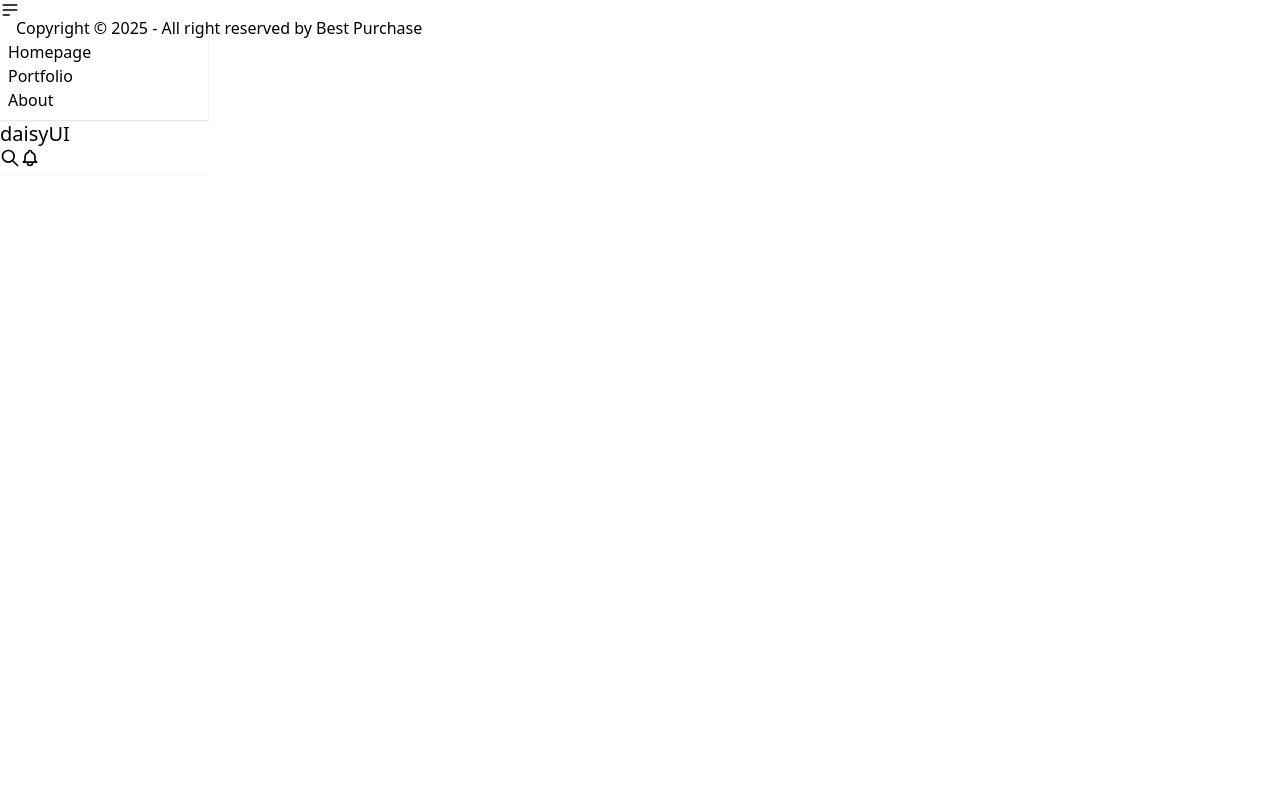
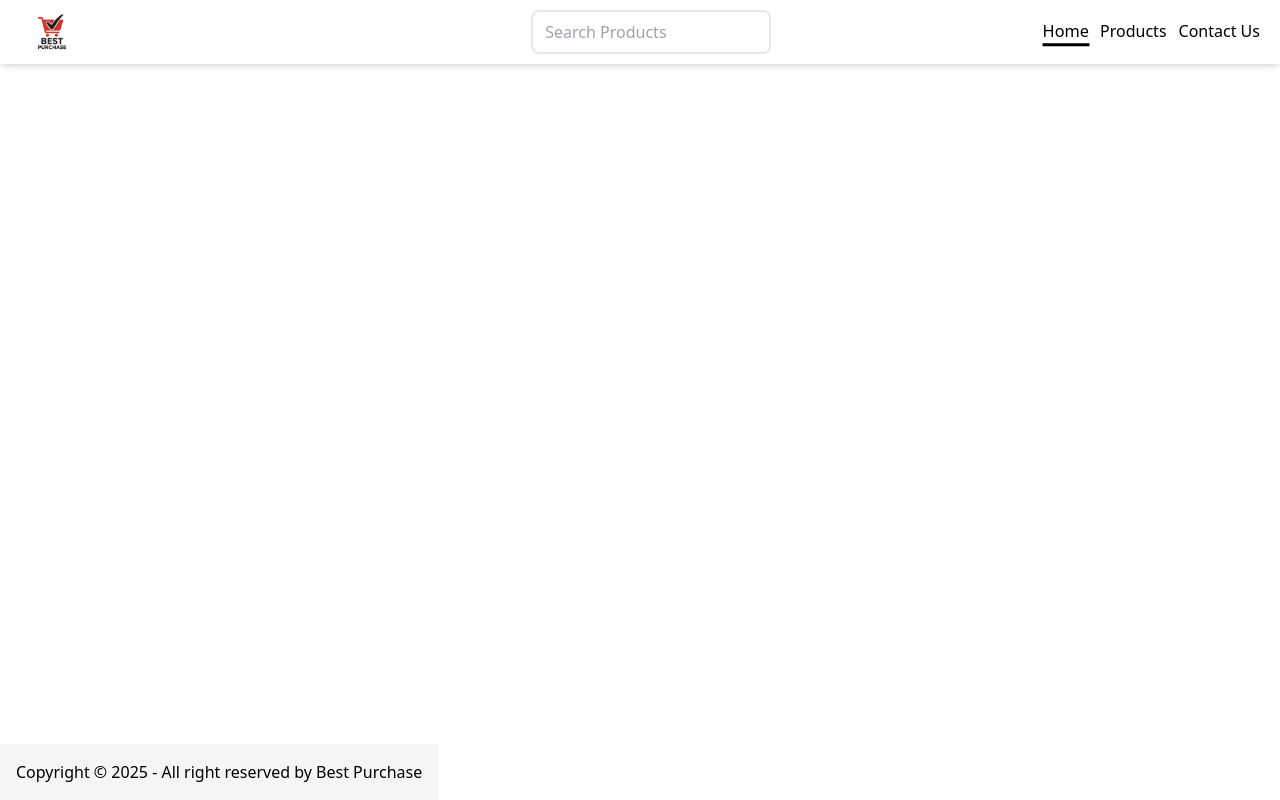
Before and after one commit to shekhmohibur/best-purchase, a React (Vite) app: page / in a window 1280 px wide. Built offline with nearby package versions, Linux system fonts and the light colour scheme.

Commit message:
created a nesponsive navbar

```diff
--- a/package.json
+++ b/package.json
@@ -14,6 +14,7 @@
     "match-sorter": "^8.1.0",
     "react": "^19.1.1",
     "react-dom": "^19.1.1",
+    "react-icons": "^5.5.0",
     "react-router-dom": "^7.8.1",
     "sort-by": "^1.2.0"
   },
--- a/src/assets/components/header/Header.jsx
+++ /dev/null
@@ -1,36 +0,0 @@
-const Header = () => {
-    return (
-        <div className="navbar bg-base-100 shadow-sm fixed top-0 left-0 bottom-">
-            <div className="navbar-start">
-                <div className="dropdown">
-                    <div tabIndex={0} role="button" className="btn btn-ghost btn-circle">
-                        <svg xmlns="http://www.w3.org/2000/svg" className="h-5 w-5" fill="none" viewBox="0 0 24 24" stroke="currentColor"> <path strokeLinecap="round" strokeLinejoin="round" strokeWidth="2" d="M4 6h16M4 12h16M4 18h7" /> </svg>
-                    </div>
-                    <ul
-                        tabIndex={0}
-                        className="menu menu-sm dropdown-content bg-base-100 rounded-box z-1 mt-3 w-52 p-2 shadow">
-                        <li><a>Homepage</a></li>
-                        <li><a>Portfolio</a></li>
-                        <li><a>About</a></li>
-                    </ul>
-                </div>
-            </div>
-            <div className="navbar-center">
-                <a className="btn btn-ghost text-xl">daisyUI</a>
-            </div>
-            <div className="navbar-end">
-                <button className="btn btn-ghost btn-circle">
-                    <svg xmlns="http://www.w3.org/2000/svg" className="h-5 w-5" fill="none" viewBox="0 0 24 24" stroke="currentColor"> <path strokeLinecap="round" strokeLinejoin="round" strokeWidth="2" d="M21 21l-6-6m2-5a7 7 0 11-14 0 7 7 0 0114 0z" /> </svg>
-                </button>
-                <button className="btn btn-ghost btn-circle">
-                    <div className="indicator">
-                        <svg xmlns="http://www.w3.org/2000/svg" className="h-5 w-5" fill="none" viewBox="0 0 24 24" stroke="currentColor"> <path strokeLinecap="round" strokeLinejoin="round" strokeWidth="2" d="M15 17h5l-1.405-1.405A2.032 2.032 0 0118 14.158V11a6.002 6.002 0 00-4-5.659V5a2 2 0 10-4 0v.341C7.67 6.165 6 8.388 6 11v3.159c0 .538-.214 1.055-.595 1.436L4 17h5m6 0v1a3 3 0 11-6 0v-1m6 0H9" /> </svg>
-                        <span className="badge badge-xs badge-primary indicator-item"></span>
-                    </div>
-                </button>
-            </div>
-        </div>
-    );
-};
-
-export default Header;
--- /dev/null
+++ b/src/components/contact/ContactUs.jsx
@@ -0,0 +1,9 @@
+const ContactUs = () => {
+    return (
+        <div>
+            <h1>thank you for contacting us</h1>
+        </div>
+    );
+};
+
+export default ContactUs;
--- a/src/assets/components/footer/Footer.jsx
+++ b/src/components/footer/Footer.jsx
@@ -1,6 +1,6 @@
 const Footer = () => {
     return (
-        <footer className="footer sm:footer-horizontal footer-center bg-base-300 text-base-content p-4">
+        <footer className="footer sm:footer-horizontal footer-center bg-stone-100 text-base-content p-4 fixed bottom-0 left-0">
             <aside>
                 <p>Copyright © {new Date().getFullYear()} - All right reserved by Best Purchase</p>
             </aside>
--- /dev/null
+++ b/src/components/header/Header.css
@@ -0,0 +1,4 @@
+.active{
+    border-bottom: 3px solid rgb(0, 0, 0);
+    transform: scale(1.02);
+}
--- /dev/null
+++ b/src/components/header/Header.jsx
@@ -0,0 +1,45 @@
+import { FaBars, FaXmark, FaMagnifyingGlass } from "react-icons/fa6";
+import { NavLink } from "react-router-dom";
+import logo from '../../assets/images/logo.png'
+import '../header/Header.css'
+import { useState } from "react";
+const Header = () => {
+    const [menuIcon, setMenuIcon] = useState(true);
+    const [searchIcon, setSearchIcon] = useState(true);
+    return (
+        <div className="w-full h-16 px-5 items-center flex justify-between backdrop-blur-md shadow-md fixed top-0 left-0 z-50">
+            <div className="container px-3 lg:w-1/3">
+                <NavLink to={'/'}>
+                    <div className="w-10">
+                        <img src={logo} alt="Best Purchase logo" />
+                    </div>
+                </NavLink>
+            </div>
+            <div className="flex lg:w-1/3 mr-7 lg:m-0 items-center gap-2" title="Search Products">
+                <input type="text" placeholder="Search Products" className={`outline-none border-2 py-2 px-3 rounded-lg hidde md:flex w-32 md:w-52 lg:w-60 ${searchIcon === true ? 'hidden' : ''}`} />
+                <div onClick={() => setSearchIcon(!searchIcon)}>
+                    {searchIcon === true ? <FaMagnifyingGlass className="lg:hidden text-lg" /> : <FaXmark className="lg:hidden text-xl" />}
+                </div>
+
+            </div>
+            <div>
+                <button className={`lg:hidden outline outline-gray-500 p-1 rounded-md fixed right-3 top-5`} onClick={() => setMenuIcon(!menuIcon)}>{menuIcon === true ? <FaBars /> : <FaXmark />}</button>
+                <div className={`flex lg:flex-row gap-4 text-lg ${menuIcon === true ? 'hidden' : 'lg:hidden'}`}>
+                    <div className="flex flex-col lg:flex-row gap-2 absolute top-16 right-0 bg-white shadow-md p-3">
+                        <NavLink to={'/'}>Home</NavLink>
+                        <NavLink to={'/products'}>Products</NavLink>
+                        <NavLink to={'/contact-us'}>Contact Us</NavLink>
+                    </div>
+
+                </div>
+                <div className="hidden lg:flex gap-3">
+                    <NavLink to={'/'}>Home</NavLink>
+                    <NavLink to={'/products'}>Products</NavLink>
+                    <NavLink to={'/contact-us'}>Contact Us</NavLink>
+                </div>
+            </div>
+        </div>
+    );
+};
+
+export default Header;
--- a/src/assets/components/home/Home.jsx
+++ b/src/components/home/Home.jsx
@@ -6,6 +6,7 @@ const Home = () => {
     return (
         <div>
             <Header></Header>
+            <div className="py-8"></div>
             <Outlet></Outlet>
             <Footer></Footer>
         </div>
```
Also changed, not shown: src/main.jsx (+7 -2 lines), public/fakestore.txt (added), src/assets/images/logo.png (added), src/components/products/Products.jsx (renamed from src/assets/components/products/Products.jsx), 1 other file (tests, documents, lock files or other folders).
